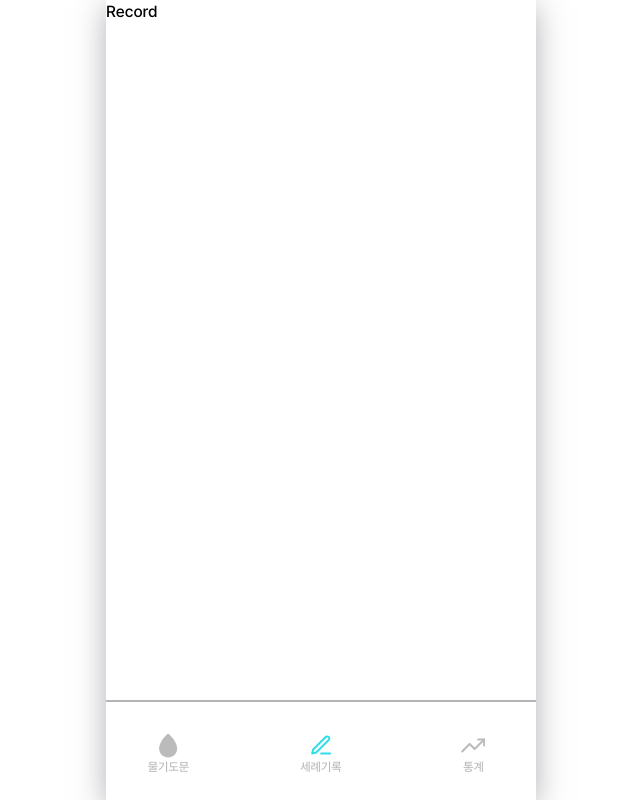
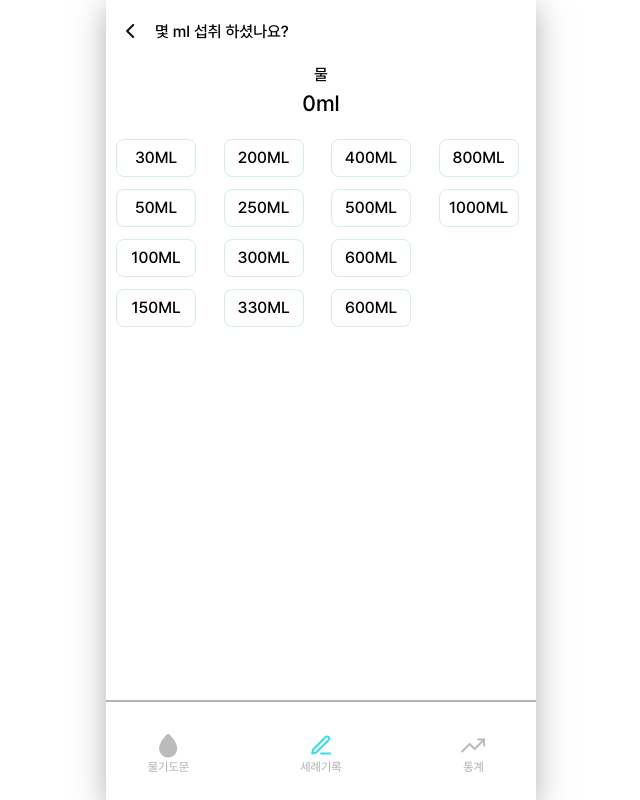
Before and after one commit to quddaz/TEAM6_Water_lujah_FE, a React (Create React App) app: page /record in a window 1280 px wide. Shown: the whole page, without its empty margins (319-959 px from the left). Built offline with nearby package versions, Linux system fonts and the light colour scheme.

Commit message:
세레기록 ml 구현

```diff
--- /dev/null
+++ b/src/page/record/component/DrinkRecord.jsx
@@ -0,0 +1,134 @@
+import React, { useState } from "react";
+import { useLocation, useNavigate } from "react-router-dom";
+import { ReactComponent as Back } from "../../../assets/record/Vector.svg";
+
+const DrinkRecord = () => {
+  const location = useLocation();
+  const navigate = useNavigate();
+
+  // 선택한 ml 값을 상태로 관리
+  const [totalMl, setTotalMl] = useState(0);
+
+  // 버튼 클릭 시 ml 값을 추가하는 함수
+  const handleMlSelect = (ml) => {
+    setTotalMl((prevMl) => prevMl + ml); // 기존 값에 추가
+  };
+
+  return (
+    <div className="drink-record-container">
+      <div className="drink-record-header">
+        <div
+          className="drink-record-header-back"
+          onClick={() => {
+            navigate("/");
+          }}
+        >
+          <Back />
+        </div>
+        <div className="drink-record-header-title">몇 ml 섭취 하셨나요?</div>
+      </div>
+      <div className="drink-record-main">
+        <div className="drink-record-main-title">물</div>
+        <div className="drink-record-main-ml">{totalMl}ml</div>{" "}
+      </div>
+      <div className="drink-record-select-container">
+        <div className="drink-record-select-container-box">
+          {" "}
+          <div
+            className="drink-record-select-btn"
+            onClick={() => handleMlSelect(30)}
+          >
+            30ML
+          </div>
+          <div
+            className="drink-record-select-btn"
+            onClick={() => handleMlSelect(50)}
+          >
+            50ML
+          </div>
+          <div
+            className="drink-record-select-btn"
+            onClick={() => handleMlSelect(100)}
+          >
+            100ML
+          </div>
+          <div
+            className="drink-record-select-btn"
+            onClick={() => handleMlSelect(150)}
+          >
+            150ML
+          </div>
+        </div>
+        <div className="drink-record-select-container-box">
+          {" "}
+          <div
+            className="drink-record-select-btn"
+            onClick={() => handleMlSelect(200)}
+          >
+            200ML
+          </div>
+          <div
+            className="drink-record-select-btn"
+            onClick={() => handleMlSelect(250)}
+          >
+            250ML
+          </div>
+          <div
+            className="drink-record-select-btn"
+            onClick={() => handleMlSelect(300)}
+          >
+            300ML
+          </div>
+          <div
+            className="drink-record-select-btn"
+            onClick={() => handleMlSelect(330)}
+          >
+            330ML
+          </div>
+        </div>
+        <div className="drink-record-select-container-box">
+          <div
+            className="drink-record-select-btn"
+            onClick={() => handleMlSelect(400)}
+          >
+            400ML
+          </div>
+          <div
+            className="drink-record-select-btn"
+            onClick={() => handleMlSelect(500)}
+          >
+            500ML
+          </div>
+          <div
+            className="drink-record-select-btn"
+            onClick={() => handleMlSelect(600)}
+          >
+            600ML
+          </div>
+          <div
+            className="drink-record-select-btn"
+            onClick={() => handleMlSelect(600)}
+          >
+            600ML
+          </div>
+        </div>
+        <div className="drink-record-select-container-box">
+          <div
+            className="drink-record-select-btn"
+            onClick={() => handleMlSelect(800)}
+          >
+            800ML
+          </div>
+          <div
+            className="drink-record-select-btn"
+            onClick={() => handleMlSelect(1000)}
+          >
+            1000ML
+          </div>
+        </div>
+      </div>
+    </div>
+  );
+};
+
+export default DrinkRecord;
--- a/src/page/record/index.jsx
+++ b/src/page/record/index.jsx
@@ -1,7 +1,12 @@
 import React from "react";
+import DrinkRecord from "./component/DrinkRecord";
 
 const Record = () => {
-  return <div>Record</div>;
+  return (
+    <div>
+      <DrinkRecord />
+    </div>
+  );
 };
 
 export default Record;
--- /dev/null
+++ b/src/scss/page/_drinkrecord.scss
@@ -0,0 +1,55 @@
+.drink-record-container {
+  .drink-record-header {
+    display: flex;
+    padding-left: 20px;
+    padding-top: 10px;
+    gap: 20px;
+    width: 100%;
+    height: 38px;
+    .drink-record-header-back {
+      padding-top: 14px;
+    }
+    .drink-record-header-title {
+      padding-top: 10px;
+    }
+  }
+  .drink-record-main {
+    margin-top: 26px;
+    display: flex;
+    flex-direction: column;
+    justify-content: center; /* 중앙 정렬 */
+    align-items: center; /* 수평 중앙 정렬 */
+    width: 100%;
+    height: 55px; /* 부모 높이 지정 (또는 적절한 높이로 수정) */
+    .drink-record-main-title {
+      font-size: 16px; /* 예시로 폰트 사이즈 추가 */
+    }
+    .drink-record-main-ml {
+      font-size: 22px; /* 예시로 폰트 사이즈 추가 */
+    }
+  }
+  .drink-record-select-container {
+    width: 100%;
+    height: 212px;
+    display: flex;
+    margin-top: 20px;
+
+    .drink-record-select-container-box {
+      width: 100%;
+      //   padding-left: 20px;
+      .drink-record-select-btn {
+        margin-bottom: 12px;
+        margin-left: 10px;
+        display: flex;
+        width: 80px;
+        height: 38px;
+        padding: 10px 21px;
+        justify-content: center;
+        align-items: center;
+        gap: 10px;
+        border-radius: 8px;
+        border: 1px solid var(--NeutralColor, #d4eced);
+      }
+    }
+  }
+}
--- a/src/scss/style.scss
+++ b/src/scss/style.scss
@@ -15,3 +15,4 @@
 @import "./components/communityItem";
 
 @import "./page/main";
+@import "./page/drinkrecord";
```
Also changed, not shown: src/assets/record/Vector.svg (added).
